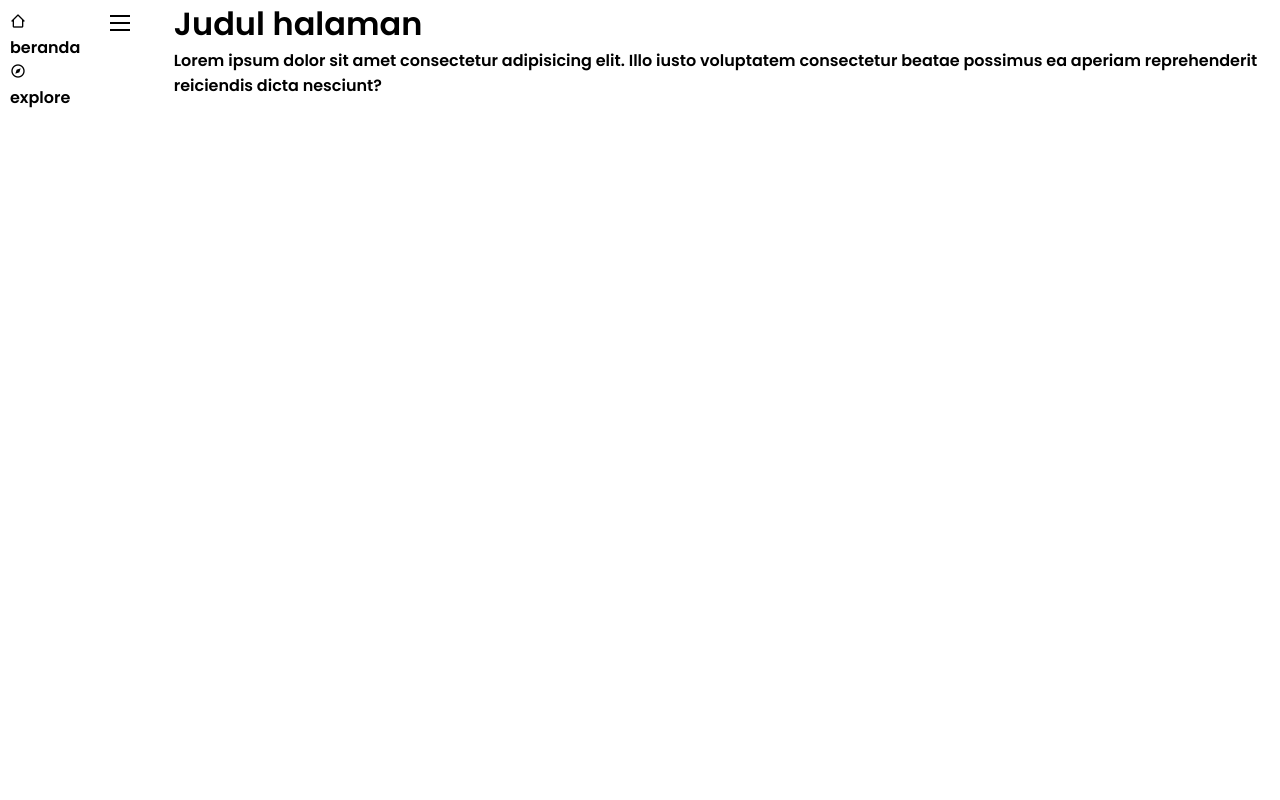
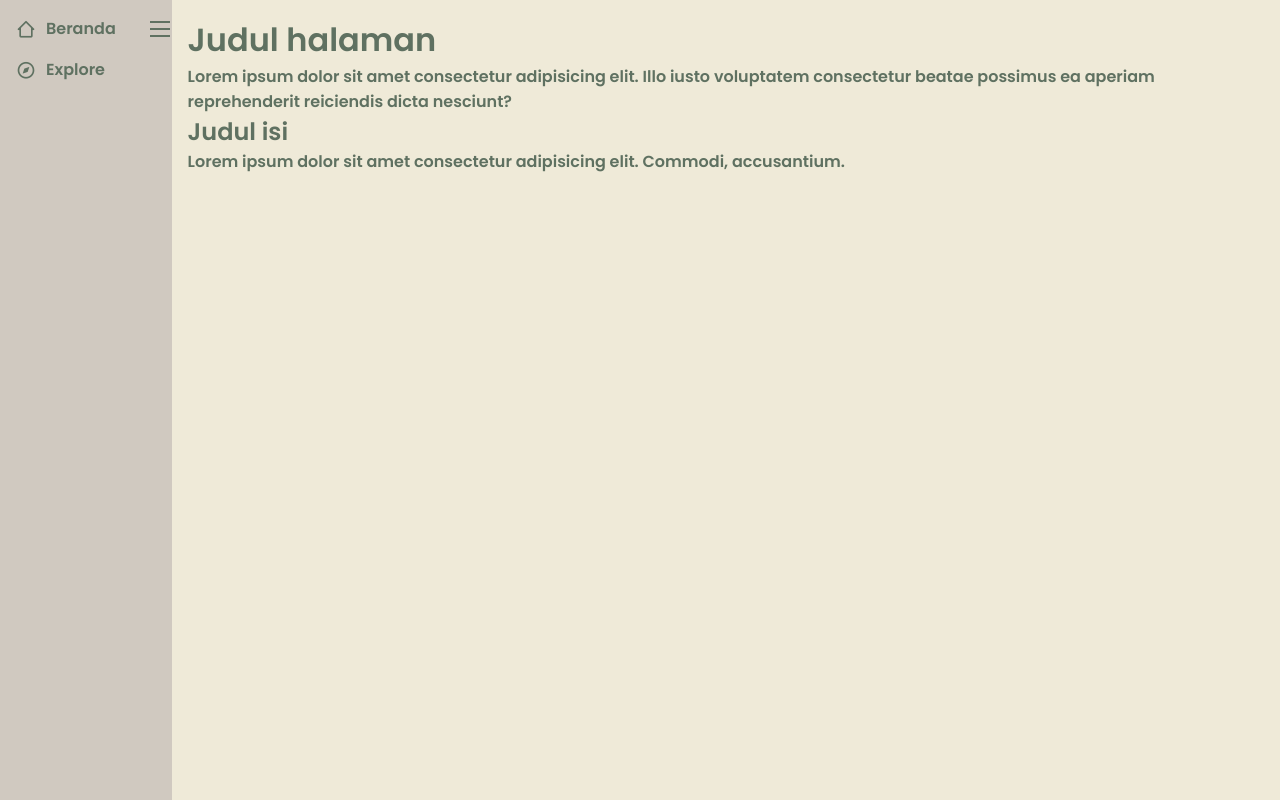
Before and after one commit to AliMasykur10/latihan6_side_navbar, a plain HTML site: page index.html in a window 1280 px wide. Drawn offline with nearby package versions, Linux system fonts and the light colour scheme.

Commit message:
menambahakn style pada navbar

```diff
--- a/index.html
+++ b/index.html
@@ -11,27 +11,34 @@
   <body>
     <div class="container">
       <nav>
-        <div class="hamburger-icon">
+        <div class="hamburger-icon" onclick="navbar()">
           <span></span>
           <span></span>
           <span></span>
         </div>
 
         <div class="konten">
-          <div class="beranda">
+          <div class="isi">
             <i class="bx bx-home-alt-2"></i>
-            <p>beranda</p>
+            <p>Beranda</p>
           </div>
-          <div class="eksplore">
+          <div class="isi">
             <i class="bx bx-compass"></i>
-            <p>explore</p>
+            <p>Explore</p>
           </div>
         </div>
       </nav>
 
       <main>
-        <h1>Judul halaman</h1>
-        <p>Lorem ipsum dolor sit amet consectetur adipisicing elit. Illo iusto voluptatem consectetur beatae possimus ea aperiam reprehenderit reiciendis dicta nesciunt?</p>
+        <div>
+          <h1>Judul halaman</h1>
+          <p>Lorem ipsum dolor sit amet consectetur adipisicing elit. Illo iusto voluptatem consectetur beatae possimus ea aperiam reprehenderit reiciendis dicta nesciunt?</p>
+        </div>
+
+        <article>
+          <h2>Judul isi</h2>
+          <p>Lorem ipsum dolor sit amet consectetur adipisicing elit. Commodi, accusantium.</p>
+        </article>
       </main>
     </div>
   </body>
--- a/style.css
+++ b/style.css
@@ -1,4 +1,11 @@
 @import url("https://fonts.googleapis.com/css2?family=Poppins:wght@200;600&display=swap");
+
+:root {
+  --warna-font-kesatu: #5f7161;
+  --warna-bg-kesatu: #efead8;
+  --warna-bg-kedua: #d0c9c0;
+}
+
 * {
   margin: 0;
   padding: 0;
@@ -8,6 +15,7 @@
 body {
   font-family: "Poppins", sans-serif;
   font-weight: 600;
+  background-color: var(--warna-bg-kesatu);
 }
 
 .container {
@@ -17,19 +25,48 @@ body {
 
 nav {
   position: relative;
+  width: auto;
   width: 200px;
-  padding: 10px;
+  height: 100vh;
+  padding: 1rem;
+  display: flex;
+  flex-direction: row;
+  background-color: var(--warna-bg-kedua);
 }
 
 .hamburger-icon {
   position: absolute;
-  transform: translateX(100px);
+  left: 200px;
+  transform: translateX(-50px);
 }
 
 .hamburger-icon span {
   display: block;
   width: 20px;
   height: 2px;
-  background-color: black;
+  background-color: var(--warna-font-kesatu);
   margin-top: 5px;
 }
+
+.konten {
+  color: var(--warna-font-kesatu);
+}
+
+.isi {
+  display: flex;
+  align-items: center;
+  margin-bottom: 1rem;
+}
+
+.isi p {
+  margin-left: 10px;
+}
+
+.isi i {
+  font-size: 20px;
+}
+
+main {
+  color: var(--warna-font-kesatu);
+  padding: 1rem;
+}
```
